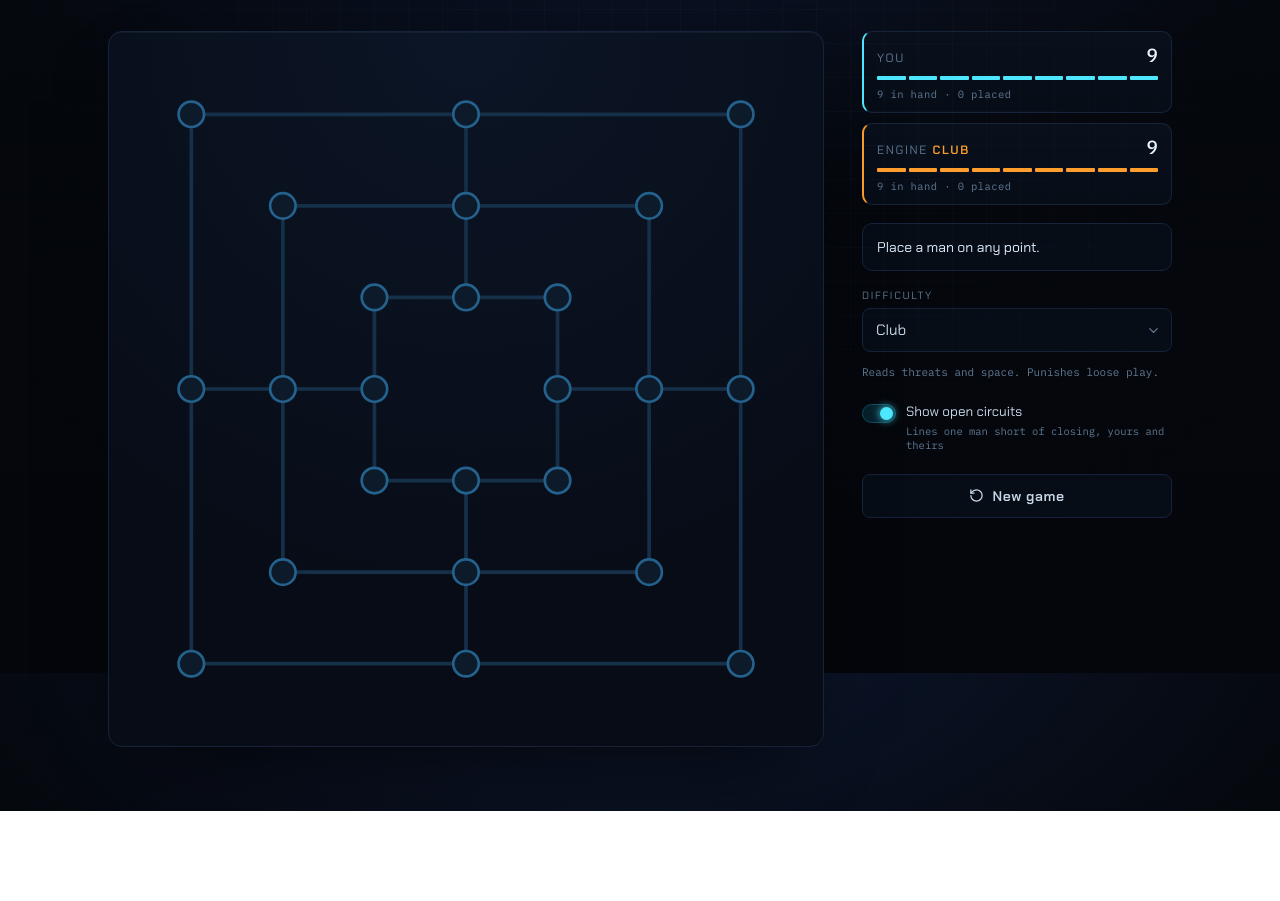
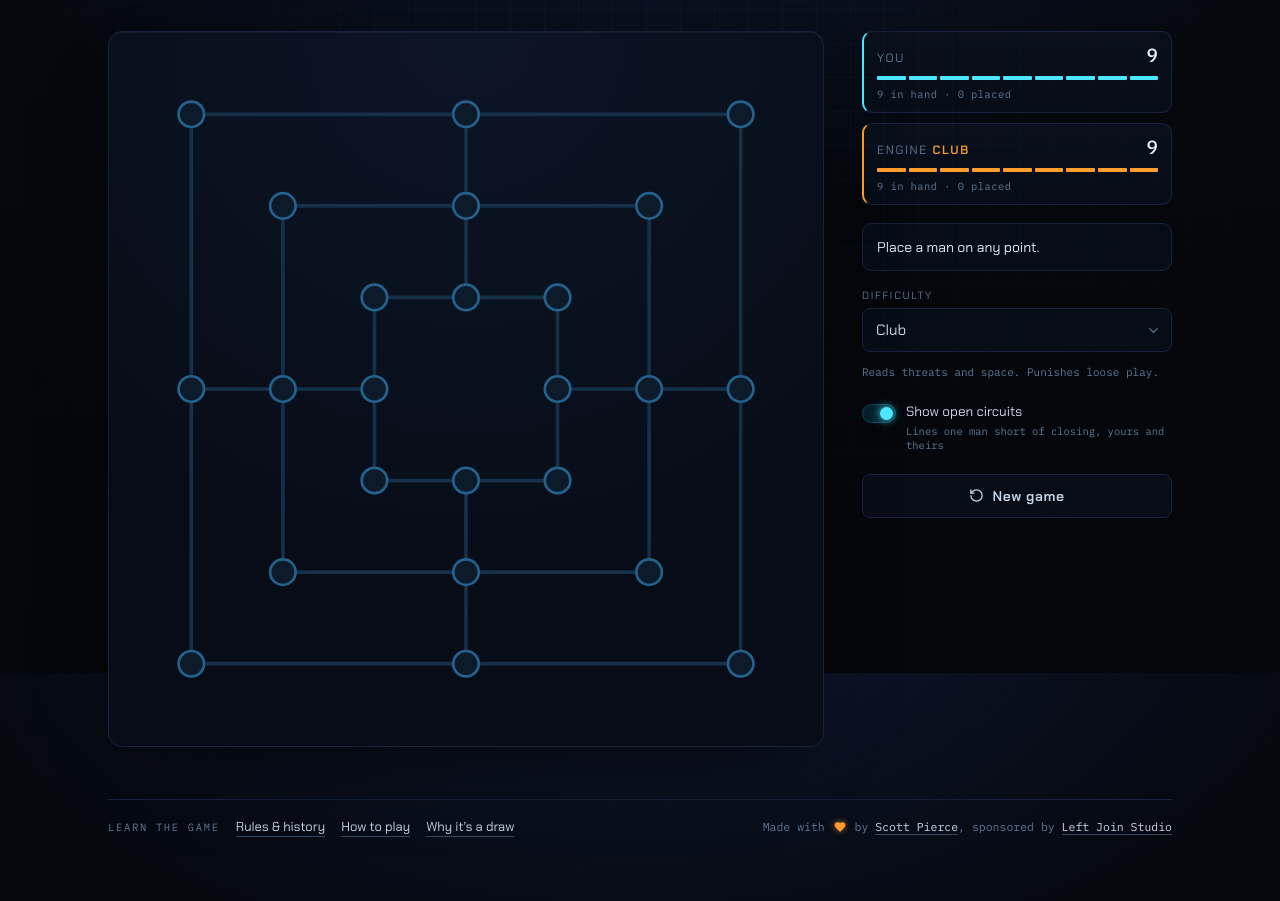
Before and after one commit to ddrscott/nine-mens-morris, a website built with Vite: page index.html in a window 1280 px wide. Shown: the part 127-1028 px from the top of the page. Before the commit the page ends 938 px from the top, so only its background shows below. Built offline with nearby package versions, Linux system fonts and the light colour scheme.

Commit message:
Add resource links and a credit footer
A footer with three vetted learning links (Wikipedia rules & history,
UltraBoardGames how-to, and the Solved game page that explains why perfect
play draws — which is what the Impossible tier is up against) plus the
studio credit.

The heart is a Lucide icon, not an emoji, per house UI rules. The credit is
normal text flow rather than flex, so the comma stays flush against the link
instead of picking up a flex-gap space.

Co-Authored-By: Claude Opus 4.8 (1M context) <noreply@anthropic.com>

```diff
--- a/index.html
+++ b/index.html
@@ -101,6 +101,22 @@
           <section class="findings" id="findings" hidden></section>
         </aside>
       </main>
+
+      <footer class="site-footer">
+        <nav class="resources" aria-label="Learn nine men's morris">
+          <span class="resources-label">Learn the game</span>
+          <a href="https://en.wikipedia.org/wiki/Nine_men%27s_morris" target="_blank" rel="noopener noreferrer">Rules &amp; history</a>
+          <a href="https://www.ultraboardgames.com/morris/game-rules.php" target="_blank" rel="noopener noreferrer">How to play</a>
+          <a href="https://en.wikipedia.org/wiki/Solved_game" target="_blank" rel="noopener noreferrer">Why it&rsquo;s a draw</a>
+        </nav>
+        <p class="credit">
+          Made with
+          <svg class="heart" viewBox="0 0 24 24" role="img" aria-label="love">
+            <path d="M19 14c1.49-1.46 3-3.21 3-5.5A5.5 5.5 0 0 0 16.5 3c-1.76 0-3 .5-4.5 2-1.5-1.5-2.74-2-4.5-2A5.5 5.5 0 0 0 2 8.5c0 2.3 1.5 4.05 3 5.5l7 7Z" />
+          </svg>
+          by <a href="https://askscottpierce.com" target="_blank" rel="noopener noreferrer">Scott Pierce</a>, sponsored by <a href="https://leftjoinstudio.com" target="_blank" rel="noopener noreferrer">Left Join Studio</a>
+        </p>
+      </footer>
     </div>
     <script type="module" src="/src/main.ts"></script>
   </body>
--- a/src/style.css
+++ b/src/style.css
@@ -531,12 +531,90 @@ body.is-thinking .status::after {
   color: var(--text);
 }
 
+/* Footer ---------------------------------------------------------------- */
+
+.site-footer {
+  display: flex;
+  flex-wrap: wrap;
+  justify-content: space-between;
+  align-items: center;
+  gap: 12px 28px;
+  margin-top: clamp(28px, 5vw, 52px);
+  padding-top: 18px;
+  border-top: 1px solid var(--edge);
+}
+
+.resources {
+  display: flex;
+  flex-wrap: wrap;
+  align-items: baseline;
+  gap: 8px 16px;
+}
+.resources-label {
+  font-family: var(--ff-mono);
+  font-size: 10.5px;
+  letter-spacing: 0.16em;
+  text-transform: uppercase;
+  color: var(--dim);
+}
+.resources a {
+  font-size: 13px;
+  color: var(--text);
+  text-decoration: none;
+  border-bottom: 1px solid var(--faint);
+  padding-bottom: 1px;
+  transition: color 160ms ease, border-color 160ms ease;
+}
+.resources a:hover {
+  color: var(--you);
+  border-color: var(--you);
+}
+.resources a:focus-visible {
+  outline: 2px solid var(--you);
+  outline-offset: 3px;
+  border-radius: 2px;
+}
+
+.credit {
+  /* Normal text flow, not flex: a flex gap would treat every text run as an
+     item and push a space in front of the comma after the link. */
+  margin: 0;
+  font-family: var(--ff-mono);
+  font-size: 11.5px;
+  line-height: 1.6;
+  color: var(--dim);
+}
+.credit a {
+  color: var(--text);
+  text-decoration: none;
+  border-bottom: 1px solid var(--faint);
+  transition: color 160ms ease, border-color 160ms ease;
+}
+.credit a:hover { color: var(--you); border-color: var(--you); }
+.credit a:focus-visible { outline: 2px solid var(--you); outline-offset: 2px; border-radius: 2px; }
+
+.heart {
+  display: inline-block;
+  width: 12px;
+  height: 12px;
+  vertical-align: -2px;
+  margin: 0 2px;
+  fill: var(--cpu);
+  filter: drop-shadow(0 0 3px rgba(255, 158, 44, 0.6));
+  animation: pulse 1.8s ease-in-out infinite;
+}
+@keyframes pulse {
+  0%, 100% { transform: scale(1); }
+  50% { transform: scale(1.18); }
+}
+
 /* ------------------------------------------------------------------ small */
 
 @media (max-width: 860px) {
   .stage { grid-template-columns: 1fr; }
   .board-well { max-width: 560px; margin-inline: auto; width: 100%; }
   .rail { max-width: 560px; margin-inline: auto; width: 100%; }
+  .site-footer { justify-content: flex-start; }
 }
 
 @media (prefers-reduced-motion: reduce) {
```
